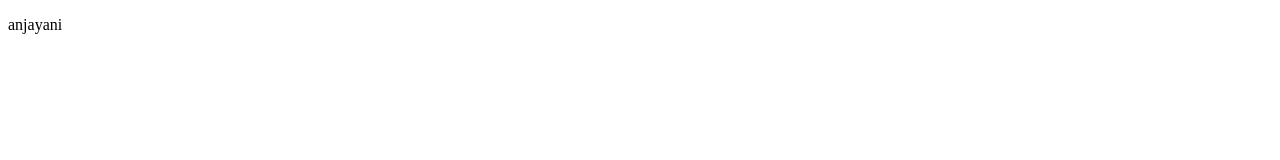
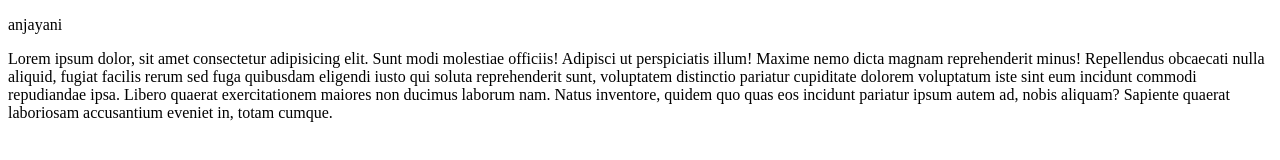
Before and after one commit to fahrianggara/cruds-mahasiswa, a plain HTML site: page index.html in a window 1280 px wide. Drawn offline with Linux system fonts and the light colour scheme.

Commit message:
menambahkan tulisan

```diff
--- a/index.html
+++ b/index.html
@@ -8,5 +8,6 @@
 </head>
 <body>
     <p>anjayani</p>
+    Lorem ipsum dolor, sit amet consectetur adipisicing elit. Sunt modi molestiae officiis! Adipisci ut perspiciatis illum! Maxime nemo dicta magnam reprehenderit minus! Repellendus obcaecati nulla aliquid, fugiat facilis rerum sed fuga quibusdam eligendi iusto qui soluta reprehenderit sunt, voluptatem distinctio pariatur cupiditate dolorem voluptatum iste sint eum incidunt commodi repudiandae ipsa. Libero quaerat exercitationem maiores non ducimus laborum nam. Natus inventore, quidem quo quas eos incidunt pariatur ipsum autem ad, nobis aliquam? Sapiente quaerat laboriosam accusantium eveniet in, totam cumque.
 </body>
 </html>
```
